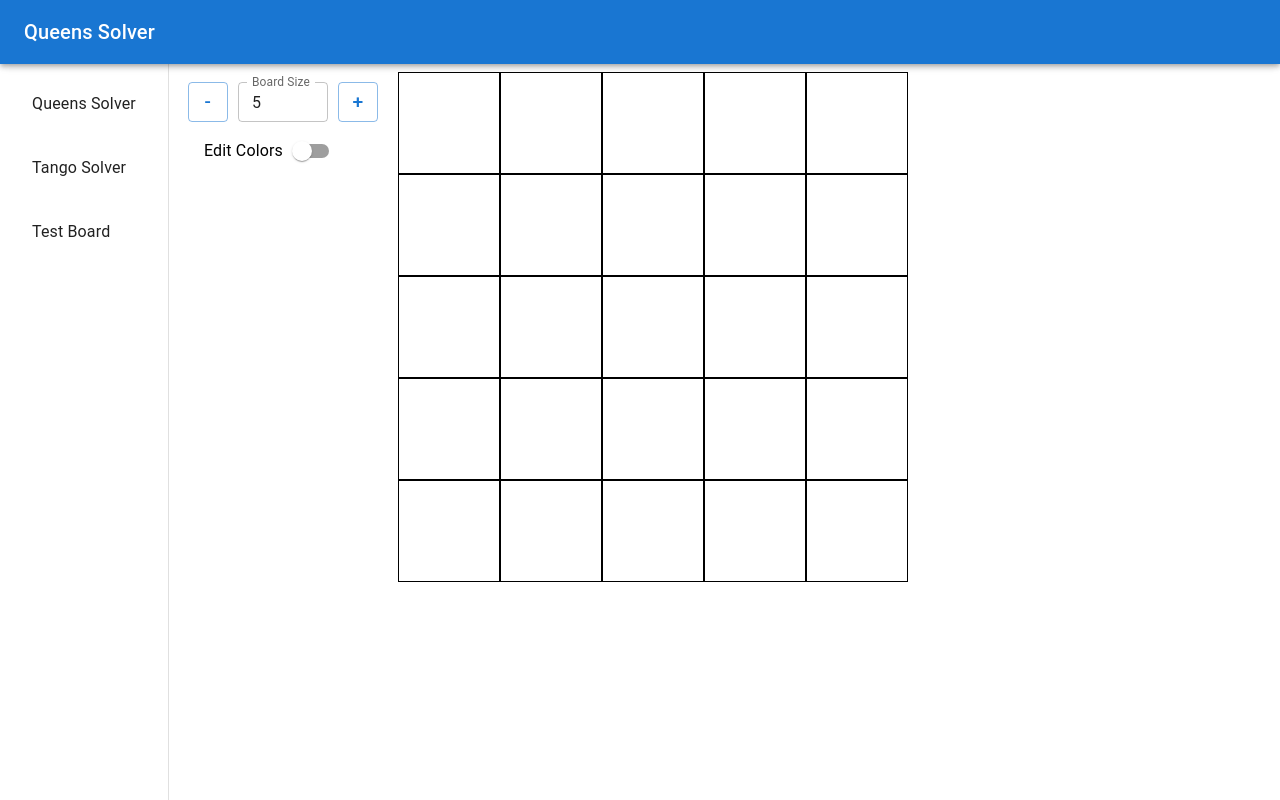
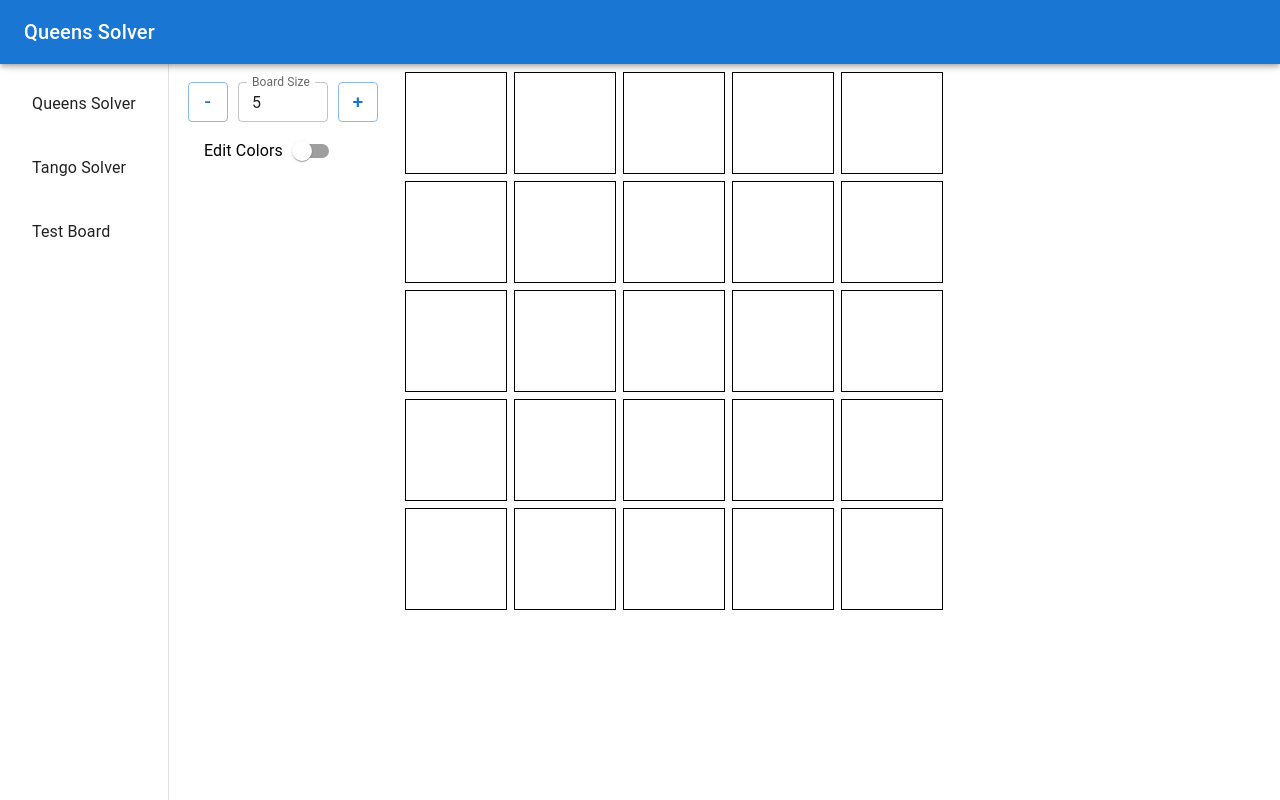
Before and after one commit to RileyCullen/game-solvers, a React (Vite) app: page / in a window 1280 px wide. Built offline with nearby package versions, Linux system fonts and the light colour scheme.

Commit message:
Add cell padding and hover indicator

```diff
--- a/src/components/board/cell/cell.module.css
+++ b/src/components/board/cell/cell.module.css
@@ -9,4 +9,12 @@
     justify-content: center;
     align-items: center;
     user-select: none;
+    margin-left: 7px;
+    margin-bottom: 7px;
+
+    transition: transform 0.2s;
 }
+
+.cell-container:hover {
+    transform: scale(1.05);
+}
```
